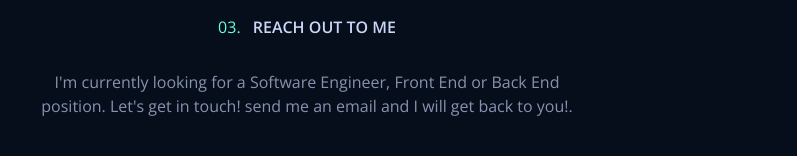
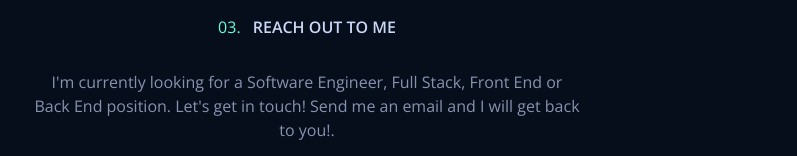
Before and after one commit to anthonyamaro15/portfolio, a React (Create React App) app: page / in a window 1280 px wide. Shown: the part 2632-2788 px from the top of the page, without its empty margins (333-1130 px from the left). Built offline with nearby package versions, Linux system fonts and the light colour scheme.

Commit message:
refactor(get-in-touch): update some misspellings in the descriptions

```diff
--- a/src/components/Content.js
+++ b/src/components/Content.js
@@ -9,7 +9,7 @@ const Content = () => {
         <p>
           I've been teaching myself to code since 2018, when I was working a
           full time job working 70+ hrs a week when I decided that I wanted to
-          change carriers and become a <span> software engineer</span>. Learning
+          change careers and become a <span> software engineer</span>. Learning
           new technologies has always been my passion,{" "}
           <span>solving problems</span> is what I love the most and that is one
           of the reason I decided to join <span>Lambda School</span>.{" "}
--- a/src/components/GetInTouch.js
+++ b/src/components/GetInTouch.js
@@ -6,7 +6,7 @@ const GetInTouch = () => {
          <div className="inner-wrapper">
             <div>
                <h3 className="title-color"><span>03.</span> Reach out to me</h3>
-               <p className="job-description">I'm currently looking for a Software Engineer, Front End or Back End position. Let's get in touch! send me an email and I will get back to you!.</p>
+               <p className="job-description">I'm currently looking for a Software Engineer, Full Stack, Front End or Back End position. Let's get in touch! Send me an email and I will get back to you!.</p>
                <div className="email-me">
                   <a href="mailto:anthonyamaro5555@gmail.com">
                      Get in touch
--- a/src/sass/_mobileNavbar.scss
+++ b/src/sass/_mobileNavbar.scss
@@ -10,7 +10,6 @@
   transition: all 0.5s ease;
   transform: translate(600px);
   z-index: 100;
-  border: 1px solid blue;
 
   @media (max-width: $med-phone) {
     width: 100%;
```
